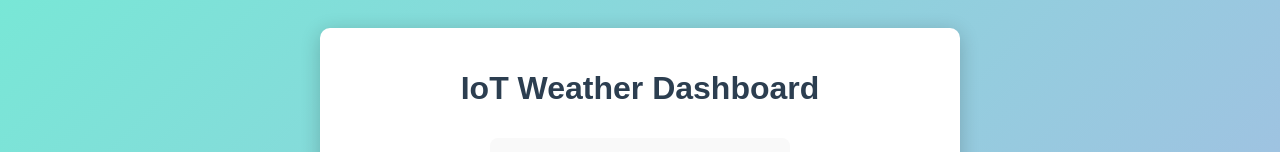
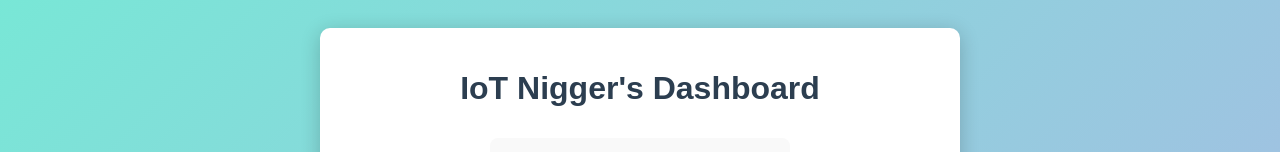
Before and after one commit to valkdrain/iot-weather-dashboard, a plain HTML site: page index.html in a window 1280 px wide. Shown: the part 167-319 px from the top of the page. Drawn offline with Linux system fonts and the light colour scheme.

Commit message:
index.html

```diff
--- a/index.html
+++ b/index.html
@@ -84,7 +84,7 @@
 </head>
 <body>
   <div class="container">
-    <h1>IoT Weather Dashboard</h1>
+    <h1>IoT Nigger's Dashboard</h1>
     <div class="card">
       <div class="icon">🌡️</div>
       <div class="label">Temperature</div>
```
